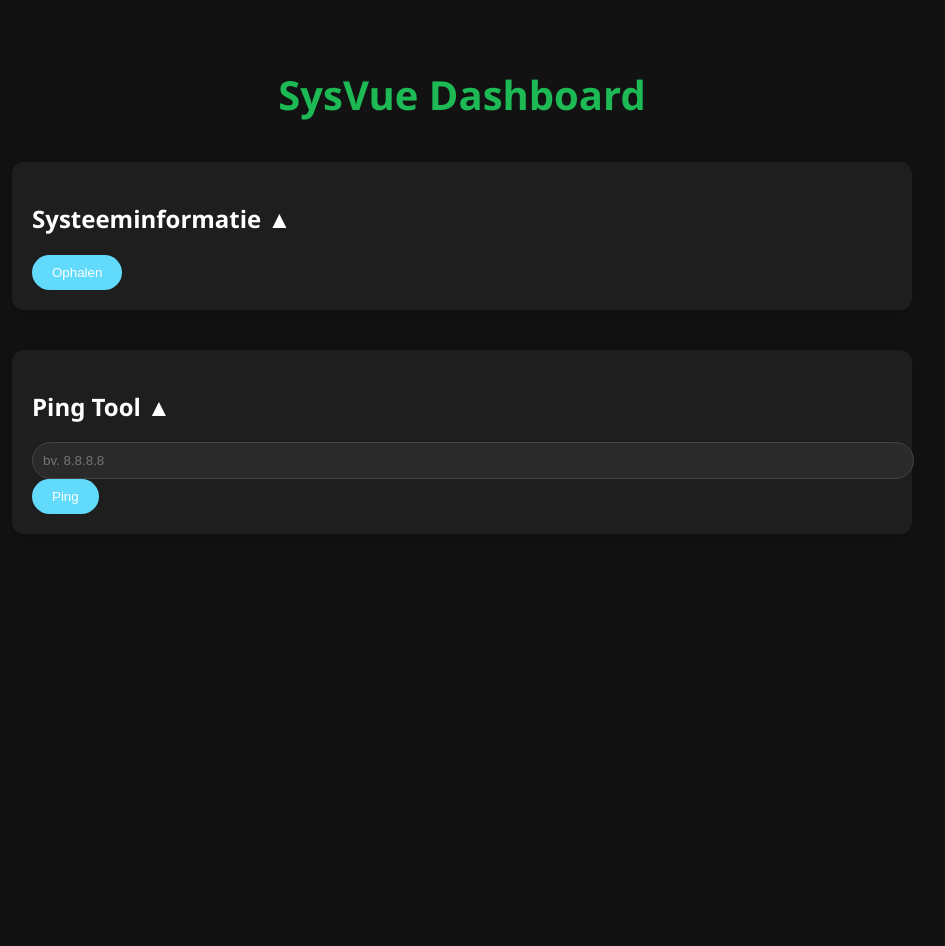
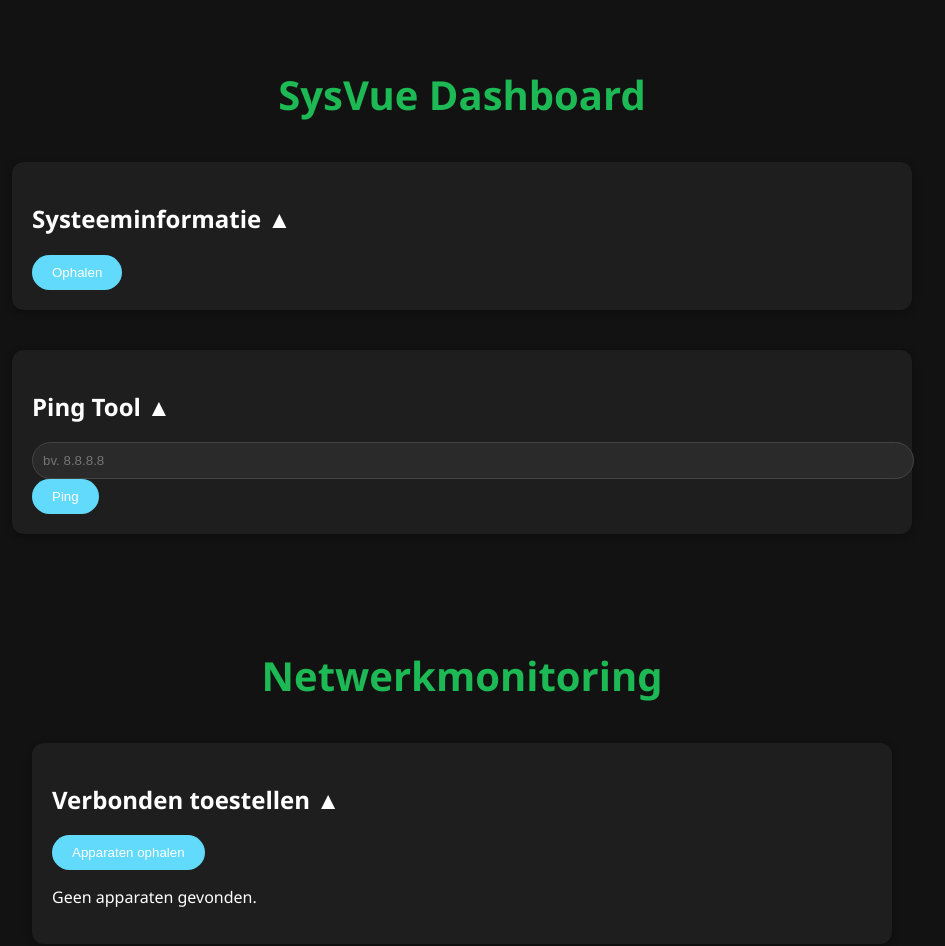
Before and after one commit to eliaselmokadem/sysvue, a Vue app: page / in a window 1280 px wide. Shown: the top 946 px of the page, without its empty margins (178-1123 px from the left). Before the commit the page ends 800 px from the top, so only its background shows below. Built offline with nearby package versions, Linux system fonts and the light colour scheme.

Commit message:
network monitoring info

```diff
--- a/electron/preload/index.ts
+++ b/electron/preload/index.ts
@@ -2,6 +2,7 @@
 const { contextBridge, ipcRenderer } = require('electron');
 
 contextBridge.exposeInMainWorld('electronAPI', {
-  getSystemInfo: () => ipcRenderer.invoke('get-system-info'),
-  pingHost: (host: string) => ipcRenderer.invoke('ping-host', host)
+  getSystemInfo: () => ipcRenderer.invoke('getSystemInfo'),
+  pingHost: (host) => ipcRenderer.invoke('pingHost', host),
+  getConnectedDevices: () => ipcRenderer.invoke('getConnectedDevices'),  // Al toegevoegd
 });
--- a/package.json
+++ b/package.json
@@ -40,5 +40,8 @@
     "vite-plugin-electron-renderer": "^0.14.5",
     "vue": "^3.4.21",
     "vue-tsc": "^2.0.6"
+  },
+  "dependencies": {
+    "local-devices": "^4.0.0"
   }
 }
--- a/src/App.vue
+++ b/src/App.vue
@@ -17,12 +17,7 @@
             <p><strong>CPU:</strong> {{ info.cpu?.currentload?.toFixed(1) ?? '—' }}%</p>
             <p><strong>RAM:</strong> {{ (info.ram?.used / 1024 / 1024 / 1024)?.toFixed(2) ?? '—' }} GB /
               {{ (info.ram?.total / 1024 / 1024 / 1024)?.toFixed(2) ?? '—' }} GB</p>
-            <div
-              v-for="(iface, i) in info.net"
-              :key="i"
-              class="card"
-              style="background-color: #2b2b2b;"
-            >
+            <div v-for="(iface, i) in info.net" :key="i" class="card" style="background-color: #2b2b2b;">
               <p><strong>Interface:</strong> {{ iface.iface }}</p>
               <p><strong>IP:</strong> {{ iface.ip4 }}</p>
               <p><strong>Status:</strong> {{ iface.operstate }}</p>
@@ -52,12 +47,18 @@
         </div>
       </div>
     </section>
+
+    <!-- Network Monitoring -->
+    <section>
+      <NetworkMonitoring />
+    </section>
   </div>
 </template>
 
-
 <script setup lang="ts">
 import { ref } from 'vue';
+import NetworkMonitoring from './components/NetworkMonitoring.vue';
+
 
 const info = ref<any>(null);
 const host = ref('');
--- /dev/null
+++ b/src/components/NetworkMonitoring.vue
@@ -0,0 +1,90 @@
+<template>
+    <div class="container">
+      <h1>Netwerkmonitoring</h1>
+
+      <section>
+        <div class="card">
+          <h2 @click="toggleDevices" style="cursor: pointer;">
+            Verbonden toestellen {{ showDevices ? '▲' : '▼' }}
+          </h2>
+
+          <div v-show="showDevices">
+            <div v-if="loading" class="loading-bar"></div>
+            <button @click="fetchDevices" :disabled="loading">Apparaten ophalen</button>
+
+            <div v-if="devices.length">
+              <div v-for="device in devices" :key="device.ip" class="card device-card">
+                <p><strong>IP-adres:</strong> {{ device.ip }}</p>
+                <p><strong>MAC-adres:</strong> {{ device.mac }}</p>
+                <p><strong>Hostnaam:</strong> {{ device.hostname || 'Onbekend' }}</p>
+                <p><strong>Status:</strong> {{ device.status }}</p>
+              </div>
+            </div>
+
+            <div v-else-if="!loading">
+              <p>Geen apparaten gevonden.</p>
+            </div>
+          </div>
+        </div>
+      </section>
+    </div>
+  </template>
+
+  <script setup lang="ts">
+  import { ref } from 'vue';
+
+  interface NetworkDevice {
+    ip: string;
+    mac: string;
+    hostname?: string;
+    status: string;
+  }
+
+  const showDevices = ref(true);
+  const loading = ref(false);
+  const devices = ref<NetworkDevice[]>([]);
+
+  const toggleDevices = () => {
+    showDevices.value = !showDevices.value;
+  };
+
+  const fetchDevices = async () => {
+    loading.value = true;
+    devices.value = await window.electronAPI.getConnectedDevices();
+    loading.value = false;
+  };
+  </script>
+
+  <style scoped>
+  .loading-bar {
+    height: 4px;
+    width: 100%;
+    background: linear-gradient(to right, #61dafb 10%, transparent 10%);
+    background-size: 200% 100%;
+    animation: loadingMove 1s linear infinite;
+    margin-bottom: 10px;
+    border-radius: 2px;
+  }
+
+  @keyframes loadingMove {
+    0% { background-position: -100% 0; }
+    100% { background-position: 100% 0; }
+  }
+
+  .device-card {
+    background-color: #2b2b2b;
+    margin-top: 10px;
+  }
+
+  .card {
+  opacity: 1; /* veranderd naar standaard zichtbaar */
+  transform: translateY(0px); /* standaard positie */
+  transition: opacity 0.6s ease, transform 0.6s ease;
+}
+
+
+  .card.visible {
+    opacity: 1;
+    transform: translateY(0);
+  }
+  </style>
```
Also changed, not shown: electron/main/index.ts (+13 -0 lines).
